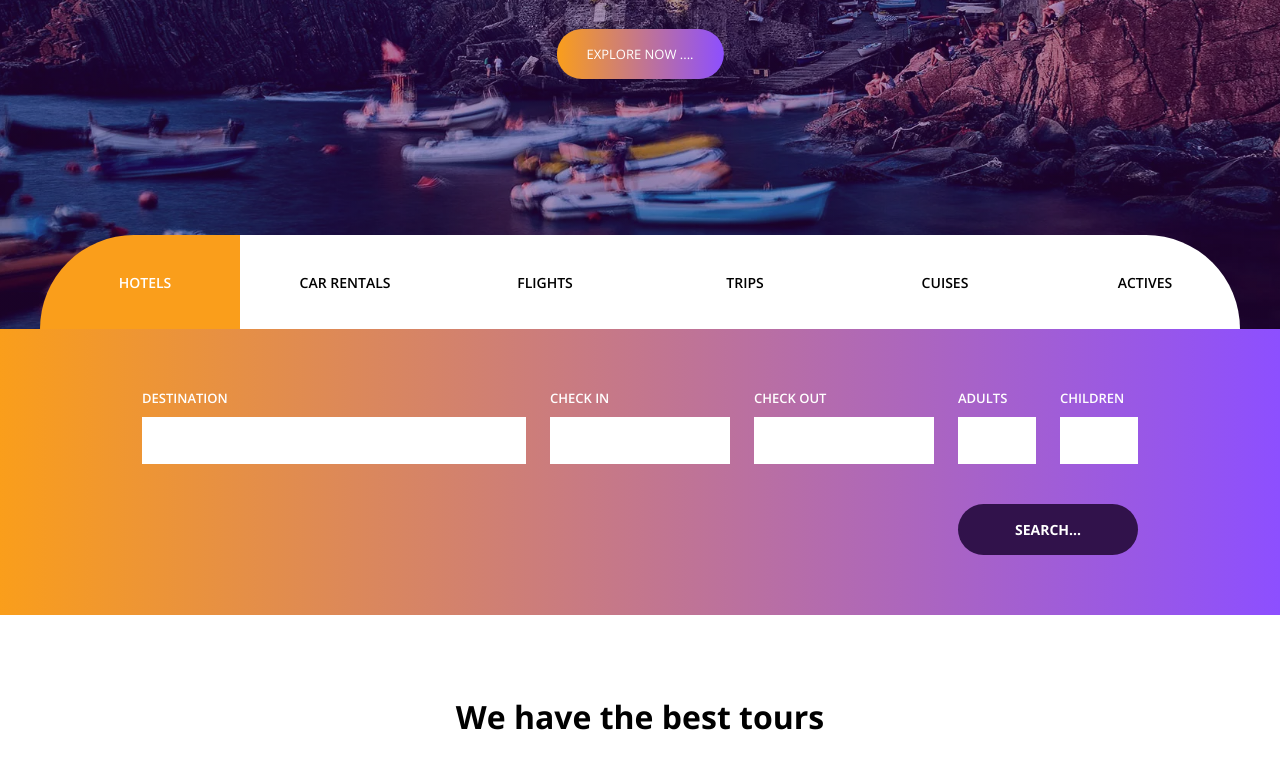
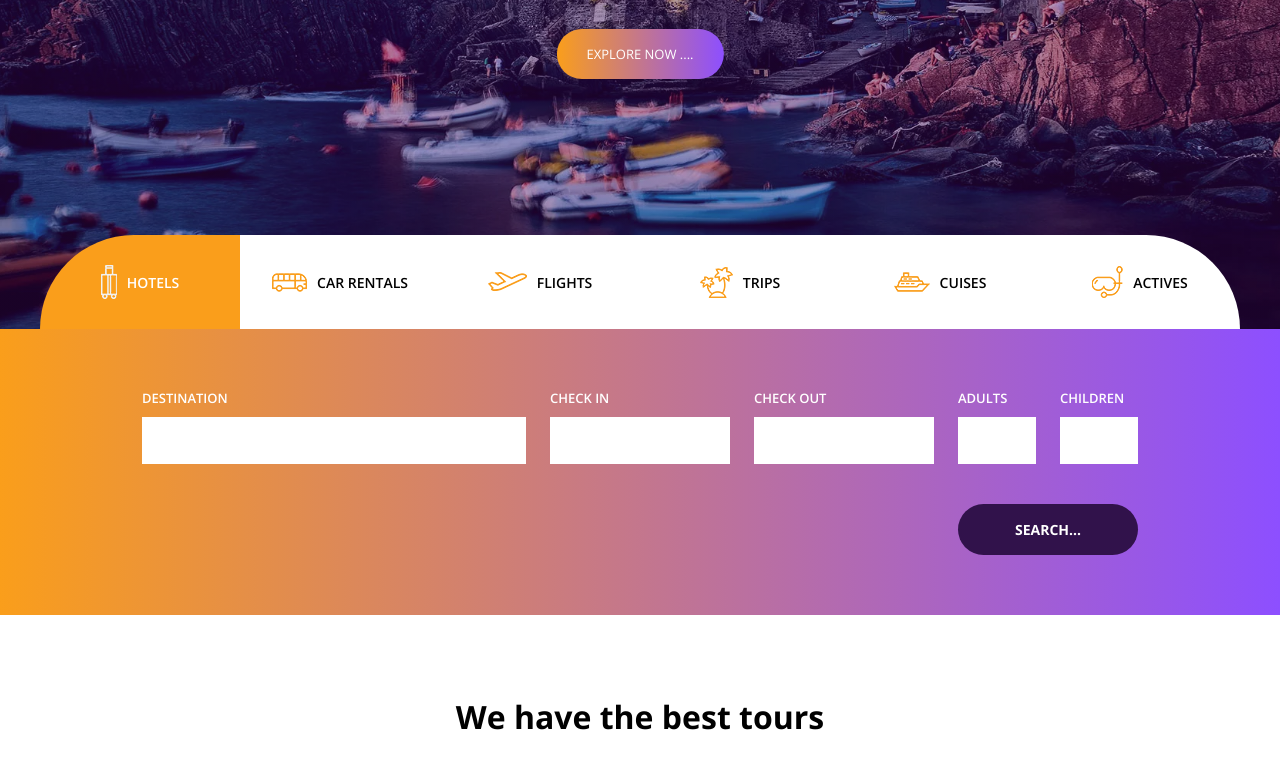
Before and after one commit to KhoaTranvn00/travelix, a plain HTML site: page index.html in a window 1280 px wide. Shown: the part 471-1236 px from the top of the page. Drawn offline with nearby package versions, Linux system fonts and the light colour scheme; the site is published under a folder, as on GitHub Pages, so addresses that start at the root find nothing.

Commit message:
./asset/

```diff
--- a/index.html
+++ b/index.html
@@ -58,7 +58,7 @@
                         <div class="header-nav-container">
                             <div class="col l-3 m-6 c-6">
                                 <a href=""# class="header-nav__logo">
-                                    <img src="/assets/images/logo.webp" alt=""> Travelix
+                                    <img src="./assets/images/logo.webp" alt=""> Travelix
                                 </a>
                             </div>
                             <div class="col l-6 m-0 c-0">
@@ -120,27 +120,27 @@
                     <div class="search-header">
                         <ul class="search-header__list--pc  hide-on-tb-mb">
                             <li class="search-header__item search-header__item--active">
-                                <img src="/assets/images/hotel.webp" alt="">
+                                <img src="./assets/images/hotel.webp" alt="">
                                 Hotels
                             </li>
                             <li class="search-header__item">
-                                <img src="/assets/images/car.webp" alt="">
+                                <img src="./assets/images/car.webp" alt="">
                                 car rentals
                             </li>
                             <li class="search-header__item">
-                                <img src="/assets/images/fly.webp" alt="">
+                                <img src="./assets/images/fly.webp" alt="">
                                 flights
                             </li>
                             <li class="search-header__item">
-                                <img src="/assets/images/trip.webp" alt="">
+                                <img src="./assets/images/trip.webp" alt="">
                                 trips
                             </li>
                             <li class="search-header__item">
-                                <img src="/assets/images/cruises.webp" alt="">
+                                <img src="./assets/images/cruises.webp" alt="">
                                 cuises
                             </li>
                             <li class="search-header__item">
-                                <img src="/assets/images/activities.webp" alt="">
+                                <img src="./assets/images/activities.webp" alt="">
                                 actives
                             </li>
                         </ul>
@@ -150,37 +150,37 @@
                             <div class="row">
                                 <div class="col m-6 c-12">
                                     <a href="" class="search-header-tb-mb__item-link">
-                                        <img src="/assets/images/hotel.webp" alt="">
+                                        <img src="./assets/images/hotel.webp" alt="">
                                         Hotels
                                     </a>
                                 </div>
                                 <div class="col m-6 c-12">
                                     <a href="" class="search-header-tb-mb__item-link search-header-tb-mb__item-link--active">
-                                        <img src="/assets/images/car.webp" alt="">
+                                        <img src="./assets/images/car.webp" alt="">
                                         car rentals
                                     </a>
                                 </div>
                                 <div class="col m-6 c-12">
                                     <a href="" class="search-header-tb-mb__item-link">
-                                        <img src="/assets/images/fly.webp" alt="">
+                                        <img src="./assets/images/fly.webp" alt="">
                                         flights
                                     </a>
                                 </div>
                                 <div class="col m-6 c-12">
                                     <a href="" class="search-header-tb-mb__item-link">
-                                        <img src="/assets/images/trip.webp" alt="">
+                                        <img src="./assets/images/trip.webp" alt="">
                                         trips
                                     </a>
                                 </div>
                                 <div class="col m-6 c-12">
                                     <a href="" class="search-header-tb-mb__item-link">
-                                        <img src="/assets/images/cruises.webp" alt="">
+                                        <img src="./assets/images/cruises.webp" alt="">
                                         cuises
                                     </a>
                                 </div>
                                 <div class="col m-6 c-12">
                                     <a href="" class="search-header-tb-mb__item-link">
-                                        <img src="/assets/images/activities.webp" alt="">
+                                        <img src="./assets/images/activities.webp" alt="">
                                         actives
                                     </a>
                                 </div>
@@ -455,7 +455,7 @@
                             <div class="col l-4 m-6 c-12">
                                 <div class="about-item" style="background-image: url(./assets/images/ab1.webp);">
                                     <div class="about-item__icon">
-                                        <img class="about-item__icon-img" src="/assets/images/abi1.webp" alt="">
+                                        <img class="about-item__icon-img" src="./assets/images/abi1.webp" alt="">
                                     </div>
                                     <div class="about-item__content">
                                         <div class="about-item__header">
@@ -472,7 +472,7 @@
                             <div class="col l-4 m-6 c-12">
                                 <div class="about-item" style="background-image: url(./assets/images/ab2.webp);">
                                     <div class="about-item__icon">
-                                        <img class="about-item__icon-img" src="/assets/images/abi2.webp" alt="">
+                                        <img class="about-item__icon-img" src="./assets/images/abi2.webp" alt="">
                                     </div>
                                     <div class="about-item__content">
                                         <div class="about-item__header">
@@ -489,7 +489,7 @@
                             <div class="col l-4 m-6 c-6 hide-on-tb-mb">
                                 <div class="about-item" style="background-image: url(./assets/images/ab3.webp);">
                                     <div class="about-item__icon">
-                                        <img class="about-item__icon-img" src="/assets/images/abi3.webp" alt="">
+                                        <img class="about-item__icon-img" src="./assets/images/abi3.webp" alt="">
                                     </div>
                                     <div class="about-item__content">
                                         <div class="about-item__header">
```
